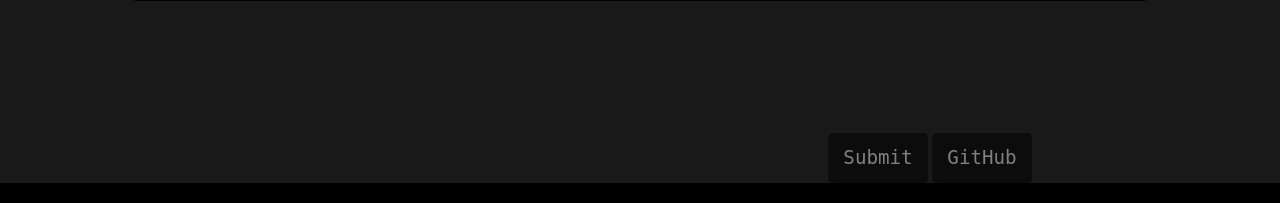
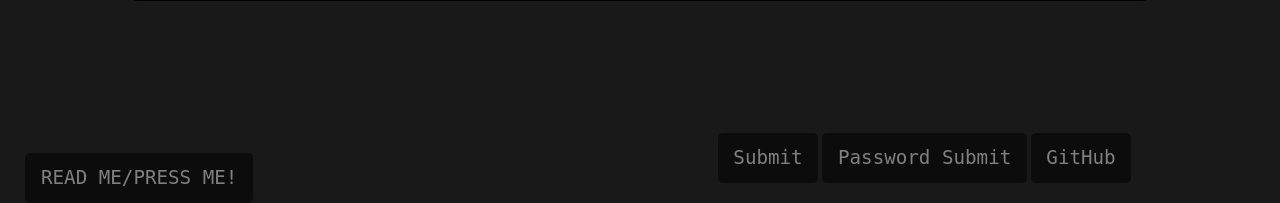
Before and after one commit to InfiniteOracles/DropCloud, a Flask app: page / in a window 1280 px wide. Shown: the part 737-940 px from the top of the page. Run offline with Flask 2, Linux system fonts and the light colour scheme.

Commit message:
added password protection and about also updated readme

```diff
--- a/App.py
+++ b/App.py
@@ -1,4 +1,4 @@
-from flask import Flask, render_template, request, jsonify, abort, send_file, redirect
+from flask import Flask, render_template, request, abort, send_file, jsonify, redirect, url_for
 import os
 import random
 import string
@@ -14,11 +14,57 @@ def get_file_path_by_number(directory, prefix):
             return os.path.join(directory, filename)
     return None
 
+def find_password(id_to_find):
+    file_path = 'passwords.txt'  # Assuming the file is named passwords.txt and located in the same directory as the script
+
+    try:
+        with open(file_path, 'r') as file:
+            for line in file:
+                parts = line.strip().split('-')
+                if len(parts) == 2:
+                    id_in_file, password = parts
+                    if id_in_file == id_to_find:
+                        return password
+            return None  # If ID is not found
+    except FileNotFoundError:
+        print(f"Error: The file '{file_path}' was not found.")
+    except Exception as e:
+        print(f"An error occurred: {e}")
+
 def count_txt_files(directory):
     if not os.path.exists(directory):
         return 0, []
     txt_files = [file for file in os.listdir(directory) if file.endswith('.txt')]
     return len(txt_files), sorted(txt_files)
+
+def find_name(directory):
+    while True:
+        name = ''.join(random.choices(string.ascii_uppercase, k=random.randrange(5, 7)))
+        name_with_n = name + 'n'
+        filename_check = name_with_n + '.txt'
+        if not os.path.isfile(os.path.join(directory, filename_check)):
+            return name_with_n
+
+def find_name_password(directory):
+    while True:
+        name = ''.join(random.choices(string.ascii_uppercase, k=random.randrange(5, 7)))
+        name_with_n = name + 'p'
+        filename_check = name_with_n + '.txt'
+        if not os.path.isfile(os.path.join(directory, filename_check)):
+            return name_with_n
+
+def write_to_empty_line(filename, variable):
+    with open(filename, 'r+') as file:
+        lines = file.readlines()
+        for i, line in enumerate(lines):
+            if line.strip() == '':
+                lines[i] = str(variable) + '\n'
+                break
+        else:
+            lines.append(str(variable) + '\n')
+
+        file.seek(0)
+        file.writelines(lines)
 
 @app.route('/')
 def main():
@@ -28,13 +74,6 @@ def main():
 def count_files():
     total_files, _ = count_txt_files(DIRECTORY)
     return f"There are {total_files} .txt files in the directory {DIRECTORY}"
-
-def find_name(directory):
-    while True:
-        name = ''.join(random.choices(string.ascii_uppercase, k=random.randrange(5, 7)))
-        filename_check = name + '.txt'
-        if not os.path.isfile(os.path.join(directory, filename_check)):
-            return name
 
 @app.route('/Submit', methods=["POST"])
 def submit():
@@ -54,19 +93,49 @@ def submit():
 
     return jsonify({"counter": Name})  # Sending JSON response
 
+@app.route('/SubmitP', methods=["POST"])
+def submit_password():
+    data = request.json  # Assuming JSON data is sent from JavaScript
+    value_box = data.get('value_box')
+    password = data.get('password')
+
+    directory = DIRECTORY
+    Name = find_name_password(directory)
+    filename = f"{Name}.txt"
+    file_path = os.path.join(directory, filename)
+    password_join = Name + "-" + password
+
+    write_to_empty_line("passwords.txt", password_join)
+
+    try:
+        with open(file_path, 'w', encoding='utf-8') as f:
+            f.write(value_box)
+    except Exception as e:
+        return jsonify({"error": str(e)}), 500
+
+    return jsonify({"counter": Name})  # Sending JSON response
+
 @app.route('/<string:file_prefix>')
 def display_file(file_prefix):
     file_path = get_file_path_by_number(DIRECTORY, file_prefix)
     if file_path is None or not os.path.exists(file_path):
         abort(404)  # File not found
 
-    try:
-        with open(file_path, 'r') as file:
-            file_content = file.read()
-        return render_template('file_display.html', file_content=file_content, id=file_prefix)
-    except Exception as e:
-        return abort(500, description=str(e))
-
+    if file_prefix.endswith("n"):
+        try:
+            with open(file_path, 'r') as file:
+                file_content = file.read()
+            return render_template('file_display.html', file_content=file_content, id=file_prefix)
+        except Exception as e:
+            return abort(500, description=str(e))
+    else:
+        try:
+            password = find_password(file_prefix)
+            with open(file_path, 'r') as file:
+                file_content = file.read()
+            return render_template('file_display.html', file_content=file_content, id=file_prefix, password=password)
+        except Exception as e:
+            return abort(500, description=str(e))
 
 @app.route('/<string:file_prefix>/raw')
 def display_file_raw(file_prefix):
@@ -74,10 +143,25 @@ def display_file_raw(file_prefix):
     if file_path is None or not os.path.exists(file_path):
         abort(404)  # File not found
 
-    try:
-        return send_file(file_path, as_attachment=False)
-    except Exception as e:
-        return abort(500, description=str(e))
+    if file_prefix.endswith('p'):  # Check if file_prefix ends with 'p'
+        # Example function to find password based on file_prefix
+        password = find_password(file_prefix)
+        if password is None:
+            abort(403)  # File is password protected but no password found
+        password_from_url = request.args.get('password')  # Extract password from query parameter
+        if password_from_url == password:  # Replace with your actual password validation logic
+            try:
+                return send_file(file_path, as_attachment=False)
+            except Exception as e:
+                return abort(500, description=str(e))
+        else:
+            return redirect(url_for('main'))
+    else:
+        try:
+            return send_file(file_path, as_attachment=False)
+        except Exception as e:
+            return redirect(url_for('main'))
+
 
 if __name__ == '__main__':
     app.run(debug=True)
--- a/Templates/Main.html
+++ b/Templates/Main.html
@@ -104,6 +104,28 @@
             transform: translateY(2px);
         }
 
+        #sliding-box {
+            position: fixed;
+            top: 0;
+            left: -100%; /* Initially off-screen */
+            width: 300px;
+            height: 100vh;
+            background-color: rgba(0, 0, 0, 0.5);
+            transition: left 0.7s ease-out;
+            box-shadow: rgba(255, 255, 255, 0.1) 0 4px 8px, rgba(255, 255, 255, 0.1) 0 7px 13px -3px, #7a7979 0 -3px 0 inset;
+        }
+
+        #box-content {
+            padding: 20px;
+        }
+
+        #exit-button {
+            position: absolute;
+            top: 10px;
+            right: 10px;
+            font-size: 24px;
+            cursor: pointer;
+        }
     </style>
 </head>
 <body style="background-color: rgb(25, 25, 25); background-attachment: fixed; background-size: 100% 100%;">
@@ -117,21 +139,114 @@
         Your Cool Code Here •⩊•" spellcheck="false"></textarea>
 </form>
 
-    <button onclick="Submit_button()" class="button-30" style="border-radius: 5px; background-color: rgba(0, 0, 0, 0.5); color: #808080; height: 50px; width: 100px; font-size: larger; position: relative; top: 790px; right: -820px;">
+<button onclick="Submit_button()" class="button-30" style="border-radius: 5px; background-color: rgba(0, 0, 0, 0.5); color: #808080; height: 50px; width: 100px; font-size: larger; position: relative; top: 790px; right: -710px;">
     Submit
 </button>
 
-    <button onclick="Github_Open()" class="button-30" style="border-radius: 5px; background-color: rgba(0, 0, 0, 0.5); color: #808080; height: 50px; width: 100px; font-size: larger; position: relative; top: 790px; right: -820px;">
+<button onclick="Submit_button_Password()" class="button-30" style=" text-align: center;  border-radius: 5px; background-color: rgba(0, 0, 0, 0.5); color: #808080; height: 50px; width: auto; font-size: larger; position: relative; top: 790px; right: -710px;">
+    Password Submit
+</button>
+
+<button onclick="Github_Open()" class="button-30" style="border-radius: 5px; background-color: rgba(0, 0, 0, 0.5); color: #808080; height: 50px; width: 100px; font-size: larger; position: relative; top: 790px; right: -710px;">
     GitHub
 </button>
 
+<button id="read-me-button" class="button-30" style="border-radius: 5px; background-color: rgba(0, 0, 0, 0.5); color: #808080; height: 50px; width: auto; font-size: larger; position: relative; top: 810px; right: 400px;">
+    READ ME/PRESS ME!
+</button>
+
+<div id="sliding-box" style="width: 500px;">
+    <div id="box-content">
+        <span style="color: #808080; font-size: 30px;" id="exit-button">&times;</span>
+        <p class="Ubuntu-Normal" style="color: #808080;">
+            <strong>Instructions for Using the Website:</strong>
+            <br><br>
+            Using Cloudbin is straightforward once you understand the process. Below is a quick tutorial:
+            <br><br>
+            <strong>1. Submitting Plain Text:</strong>
+            <br>
+            - Enter your text and click "Submit". You will be redirected to a unique file ID associated with your text. It's crucial to save this file ID to avoid losing your text.
+            <br>
+            - To access your text again, simply visit the site and append /{YOUR ID} to the URL.
+            <br><br>
+            <strong>2. Password-Protected Submission:</strong>
+            <br>
+            - For password-protected text, enter your text and set a password of your choice (REMEMBER THIS PASSWORD).
+            <br>
+            - Upon submission, you will again be redirected to a file ID. This time, access to the text requires entering the password you set.
+            <br>
+            - To retrieve the text later, visit the site and append /{YOUR ID} to the URL. You will be prompted to enter the password.
+            <br><br>
+            <strong>3. Accessing Raw Text:</strong>
+            <br>
+            - For accessing raw text files, use /{YOUR ID}/raw.
+            <br>
+            - If the file is password protected and you need raw access, use /{YOUR ID}/raw?password={YOUR PASSWORD}.
+            <br><br>
+            We are not responsible for any data loss resulting from guessed passwords, losing your text file ID, or any other circumstances.
+            <br>
+            We will neither view, steal, nor delete your files. They are permanent unless removal is necessary, such as in the case of a malicious file link.
+        </p>
+    </div>
+</div>
+
 <script>
+    document.addEventListener('DOMContentLoaded', function() {
+        var readMeButton = document.getElementById('read-me-button');
+        var slidingBox = document.getElementById('sliding-box');
+        var exitButton = document.getElementById('exit-button');
+
+        readMeButton.addEventListener('click', function() {
+            slidingBox.style.left = '0'; // Slide in from left
+        });
+
+        exitButton.addEventListener('click', function() {
+            slidingBox.style.left = '-100%'; // Slide out to left
+        });
+    });
+
+    function Submit_button_Password() {
+        var value_box = document.getElementById("input_Form").value;
+
+        if (value_box.trim() === "") {
+            alert("Please put something in the input field to submit.");
+            return;
+        }
+
+        let password = prompt("Please enter a password (DO NOT FORGET THE PASSWORD)");
+
+        if (!password) {
+            alert("Please enter your password");
+            return;
+        } else {
+            alert("Password entered successfully!");
+
+            fetch("/SubmitP", {
+                method: "POST",
+                body: JSON.stringify({ value_box: value_box, password: password }),  // Sending JSON data
+                headers: {
+                    "Content-Type": "application/json"
+                }
+            }).then(response => response.json())  // Assuming Flask sends JSON response
+              .then(data => {
+                  console.log(data);
+                  window.location.href = "/" + data.counter;  // Redirect to the new file page
+              })
+              .catch(error => {
+                  console.error('Error:', error);
+                  alert("Encountered an error. Please try again later or use a different paste.");
+              });
+        }
+    }
+
     function Submit_button() {
         var value_box = document.getElementById("input_Form").value;
 
         if (value_box.trim() === "") {
             alert("Please put something in the input field to submit.");
-            } else {
+            return;
+        }
+
         fetch("/Submit", {
             method: "POST",
             body: JSON.stringify({ value_box: value_box }),  // Sending JSON data
@@ -145,9 +260,8 @@
           })
           .catch(error => {
               console.error('Error:', error);
-                      alert("Encountered a error please try again later or use a diffrent paste.")
+              alert("Encountered a error please try again later or use a different paste.");
           });
-            }
     }
 
     function Github_Open() {
```
Also changed, not shown: Templates/file_display.html (+16 -0 lines), README.md, passwords.txt (added). Lines whose indentation alone changed are shown as unchanged.
